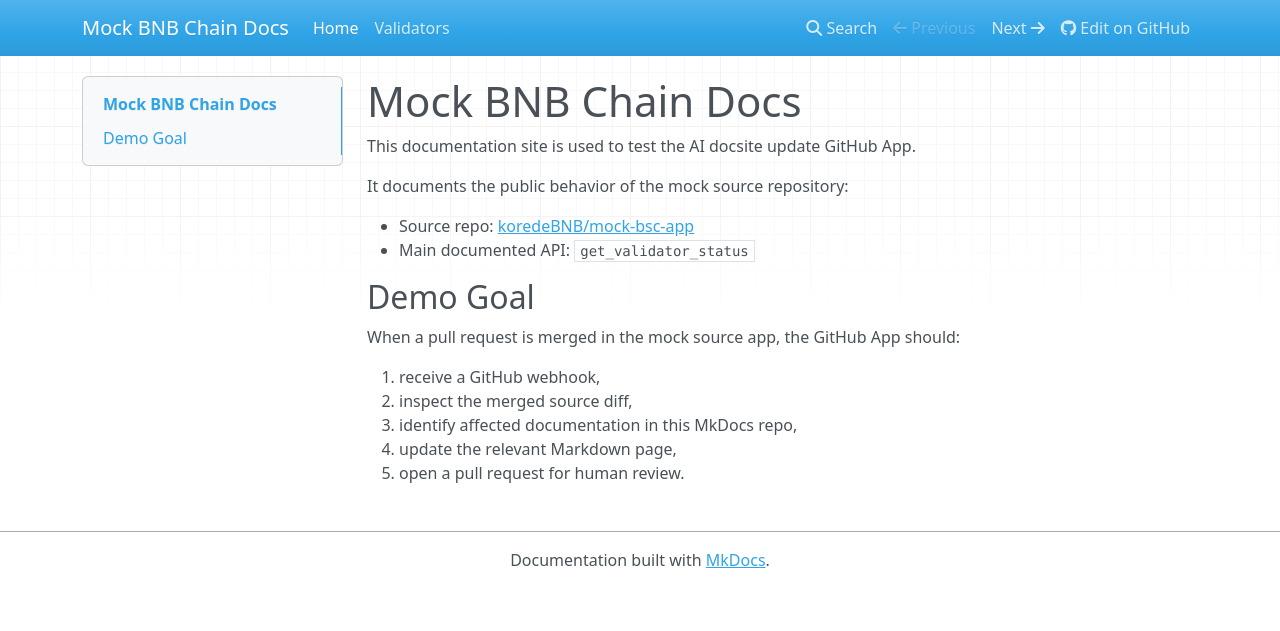
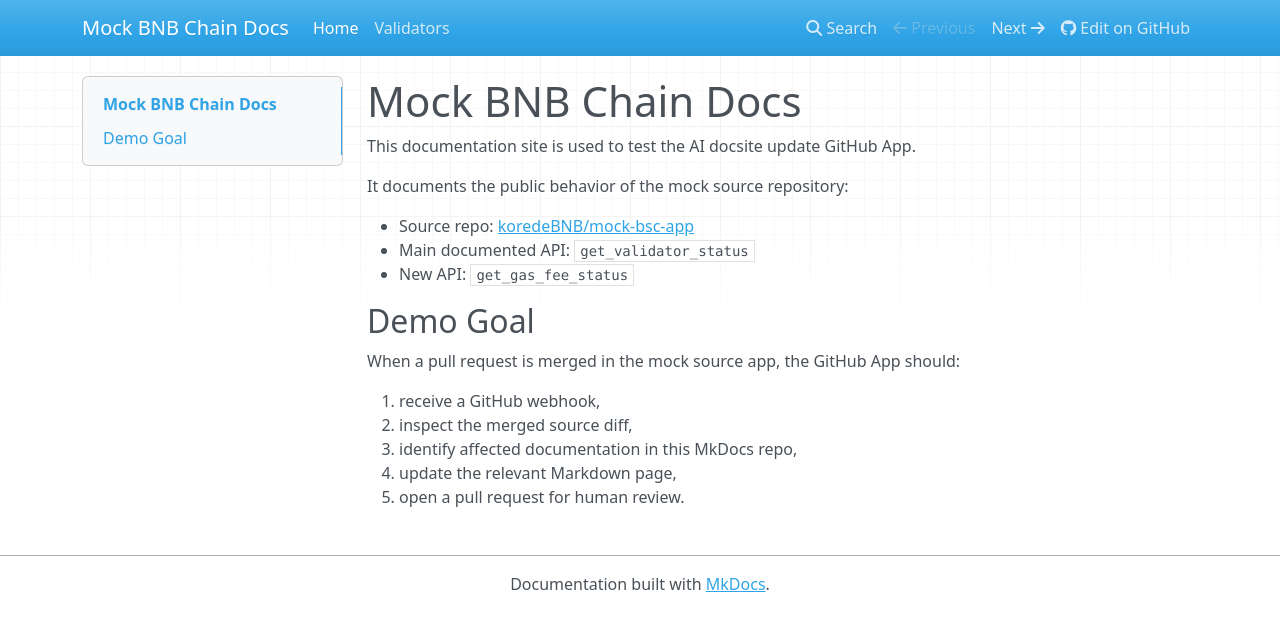
Before and after one commit to koredeBNB/mock-mkdocs-repo, an MkDocs documentation site: the page built from docs/index.md, in a window 1280 px wide. Shown: the top 631 px of the page. Built offline with MkDocs 1.6.1, drawn with Linux system fonts in a browser that asks for light colours; nearby versions of some CDN libraries.

Commit message:
Update docs/index.md from AI docsite updater

```diff
--- a/docs/index.md
+++ b/docs/index.md
@@ -6,6 +6,7 @@ It documents the public behavior of the mock source repository:
 
 - Source repo: [koredeBNB/mock-bsc-app](https://github.com/koredeBNB/mock-bsc-app)
 - Main documented API: `get_validator_status`
+- New API: `get_gas_fee_status`
 
 ## Demo Goal
 
```
